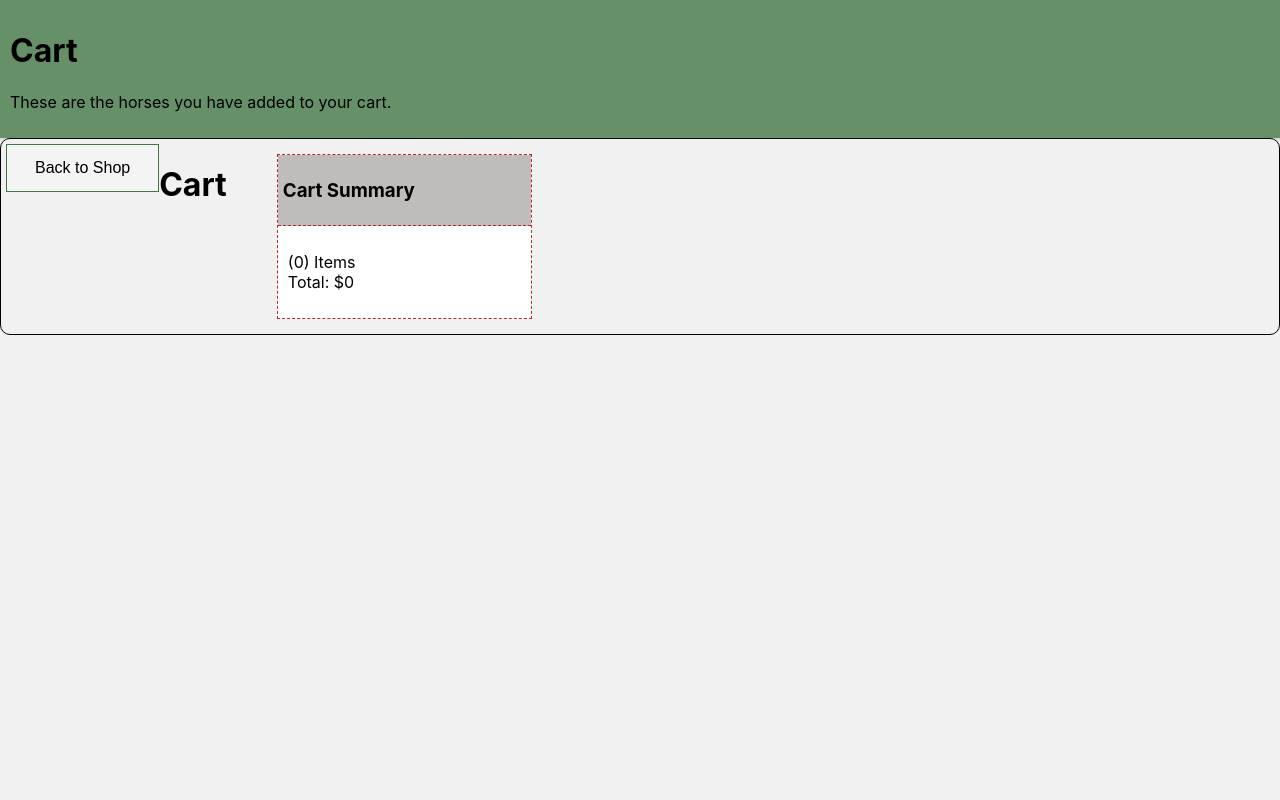
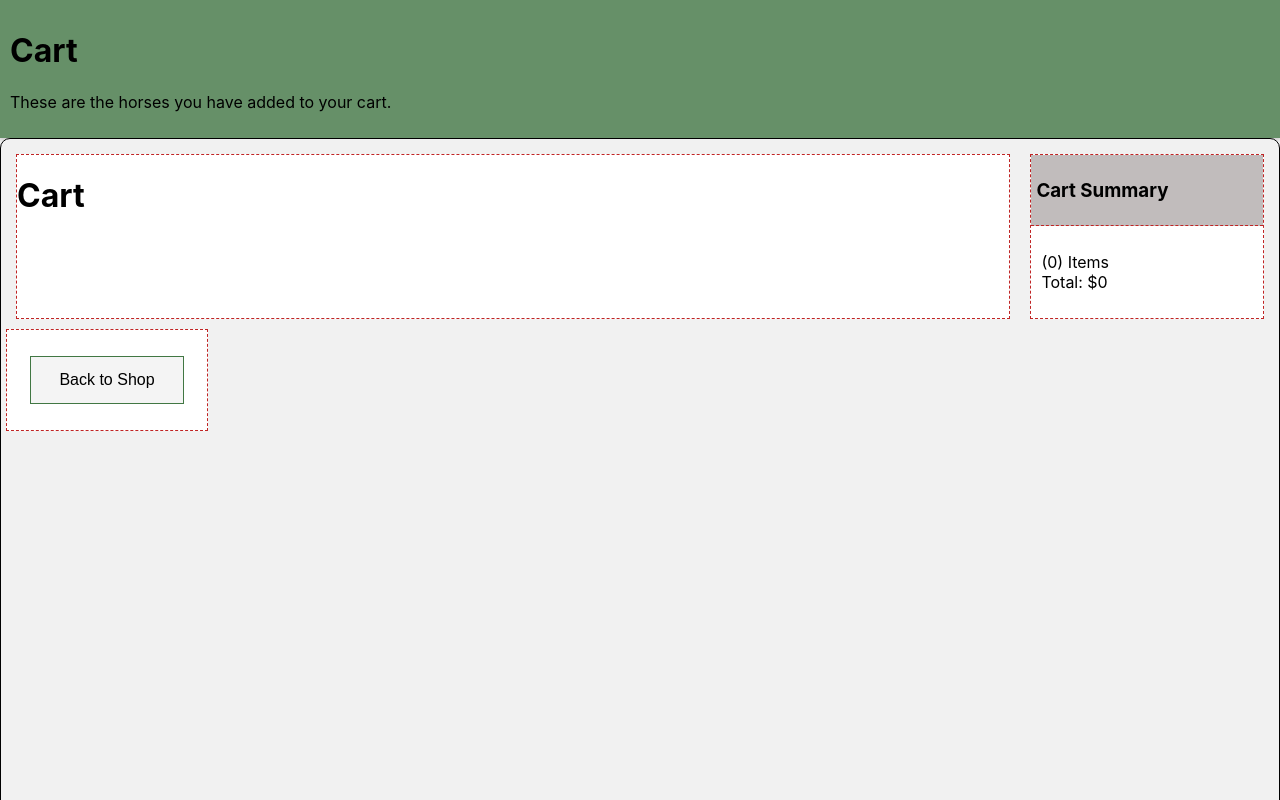
Before and after one commit to Asalagi/react-project, a React (Create React App) app in the folder horse-shop/: page /horseshopCart in a window 1280 px wide. Shown: the top 800 px of the page. Built offline with nearby package versions, Linux system fonts and the light colour scheme.

Commit message:
add grid to cart

```diff
--- a/horse-shop/src/horse-shop.css
+++ b/horse-shop/src/horse-shop.css
@@ -39,6 +39,7 @@
 .outerBox {
   background-color: #ffffff;
   display: flex;
+  align-self: ;
   align-items: center;
   justify-content: center;
   margin: 20px auto;
@@ -85,12 +86,15 @@
 
 /* Cart page css */
 .container {
-  display: flex;
+  display: grid;
+  grid-template-columns: repeat(5, 1fr);
+  grid-template-rows: repeat(5, 1fr);
+  grid-column-gap: 0px;
+  grid-row-gap: 0px;
   background-color: #f1f1f1;
   padding: 5px;
   border-radius: 10px;
   border: 1px solid black;
-  align-items: left;
 }
 .btnShop {
   border: 1px solid #417743;
@@ -98,7 +102,6 @@
   padding: 14px 28px;
   font-size: 16px;
   cursor: pointer;
-  display: inline-block;
 }
 
 .btnShop:hover {
@@ -108,28 +111,43 @@
 }
 
 .summary {
+  grid-column-start: 5;
+  grid-column-end: 6;
   margin: 10px;
   background-color: #ffffff;
   border: 1px dashed rgb(192, 36, 36);
-  width: 20%;
 }
+
 .summaryTitle {
   margin: 0;
   padding: 5px;
   background-color: rgb(193, 188, 188);
   border-bottom: 1px dashed rgb(192, 36, 36);;
 }
+
 .summaryBody {
   background-color: #ffffff;
   padding: 10px;
   border: 0px solid black;
 }
 
-.container {
+.cartContent {
+  grid-column-start: 1;
+  grid-column-end: 5;
+  margin: 10px;
+  background-color: #ffffff;
+  border: 1px dashed rgb(192, 36, 36);
+}
+
+.backLink {
+  grid-column-start: 1;
+  grid-column-end: 2;
+  grid-row-start: 2;
   display: flex;
-  background-color: #f1f1f1;
-  padding: 5px;
-  border-radius: 10px;
-  border: 1px solid black;
-  align-items: left;
+  align-items: center;
+  justify-content: center;
+  width: 200px;
+  height: 100px;
+  background-color: #ffffff;
+  border: 1px dashed rgb(192, 36, 36);
 }
--- a/horse-shop/src/horseshopCart.js
+++ b/horse-shop/src/horseshopCart.js
@@ -10,13 +10,18 @@
         <p>These are the horses you have added to your cart.</p>
       </header>
         <div class="container">
-        <Link to="/horseshop"><button class="btnShop">Back to Shop</button></Link>
+      <div class="cartContent">
       <h1>Cart</h1>
       <ul>
         {cartItems.map((item) => (
           <li key={item.id}>{item.name}</li>
         ))}
       </ul>
+      </div>
+      <div class="backLink">
+        <Link to="/horseshop"><button class="btnShop">Back to Shop</button>
+        </Link>
+      </div>
       <div class="summary">
         <div class="summaryTitle"><h3>Cart Summary</h3></div>
         <div class="summaryBody"><p>({cartItems.length}) Items <br />
```
